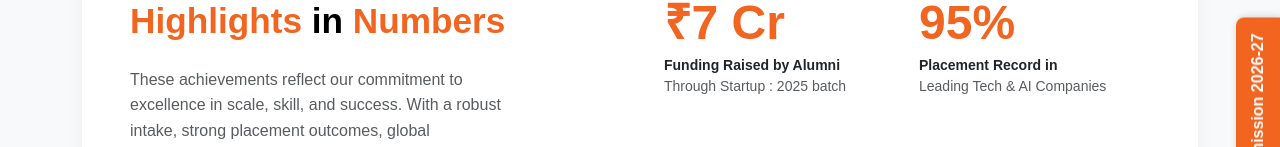
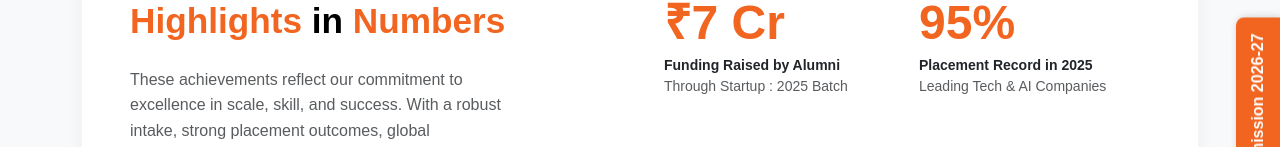
Before and after one commit to ArnavBhardwaj123/Dept-Website, a Next.js app in the folder deptweb/: page / in a window 1280 px wide. Shown: the part 245-392 px from the top of the page. Built offline with nearby package versions, Linux system fonts and the light colour scheme.

Commit message:
minor chngs

```diff
--- a/deptweb/src/components/home/overview.jsx
+++ b/deptweb/src/components/home/overview.jsx
@@ -50,13 +50,13 @@ export default function Overview() {
                 <div className="col-sm-6">
                   <h3 className="fw-bold mb-1" style={{ fontSize: '3rem', color: '#F26520' }}>₹7 Cr</h3>
                   <p className="small fw-bold mb-0 text-dark">Funding Raised by Alumni</p>
-                  <p className="small text-muted">Through Startup : 2025 batch</p>
+                  <p className="small text-muted">Through Startup : 2025 Batch</p>
                 </div>
 
                 {/* Stat 2 */}
                 <div className="col-sm-6">
                   <h3 className="fw-bold mb-1" style={{ fontSize: '3rem', color: '#F26520' }}>95%</h3>
-                  <p className="small fw-bold mb-0 text-dark">Placement Record in</p>
+                  <p className="small fw-bold mb-0 text-dark">Placement Record in 2025</p>
                   <p className="small text-muted">Leading Tech & AI Companies</p>
                 </div>
 
```
